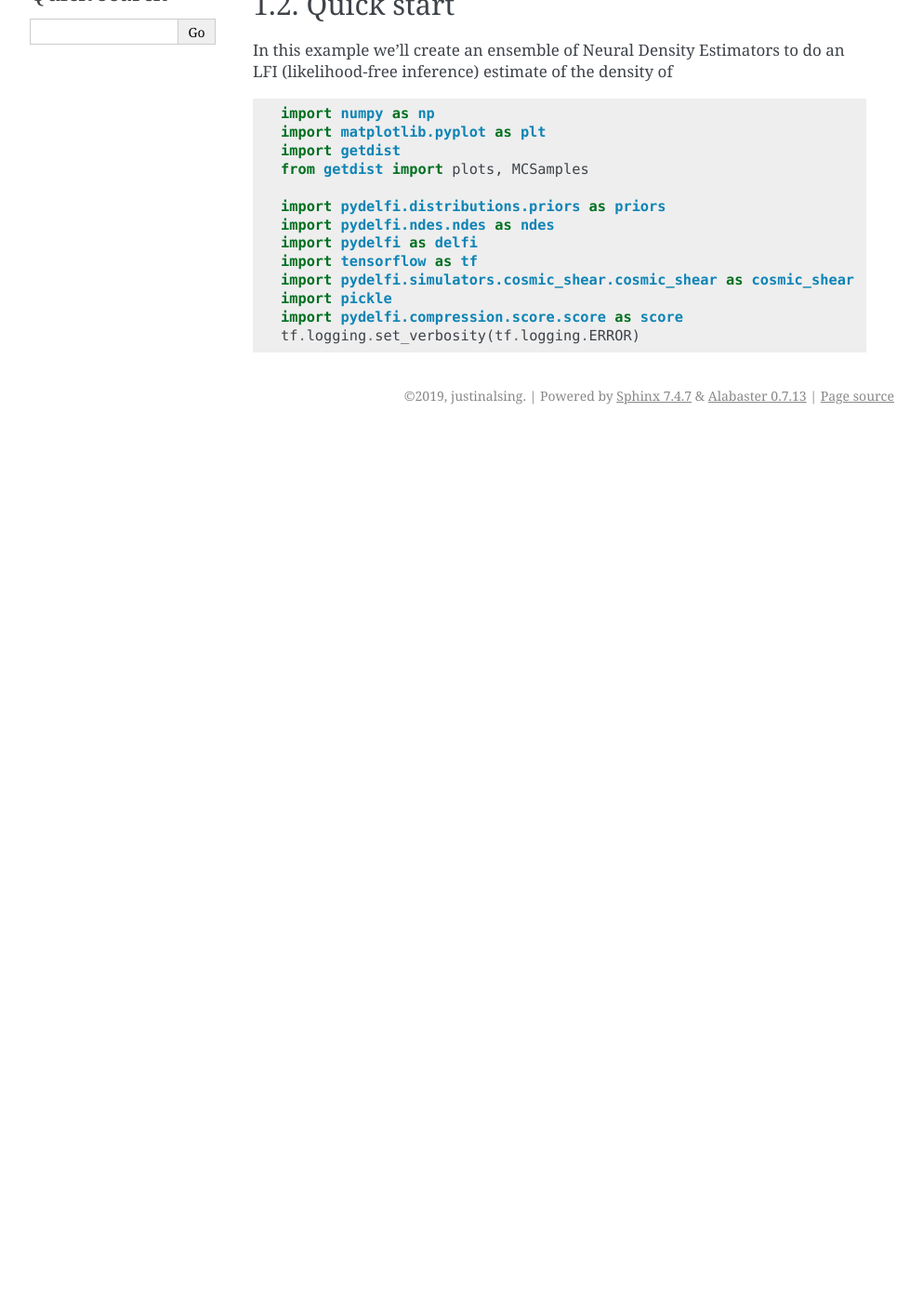
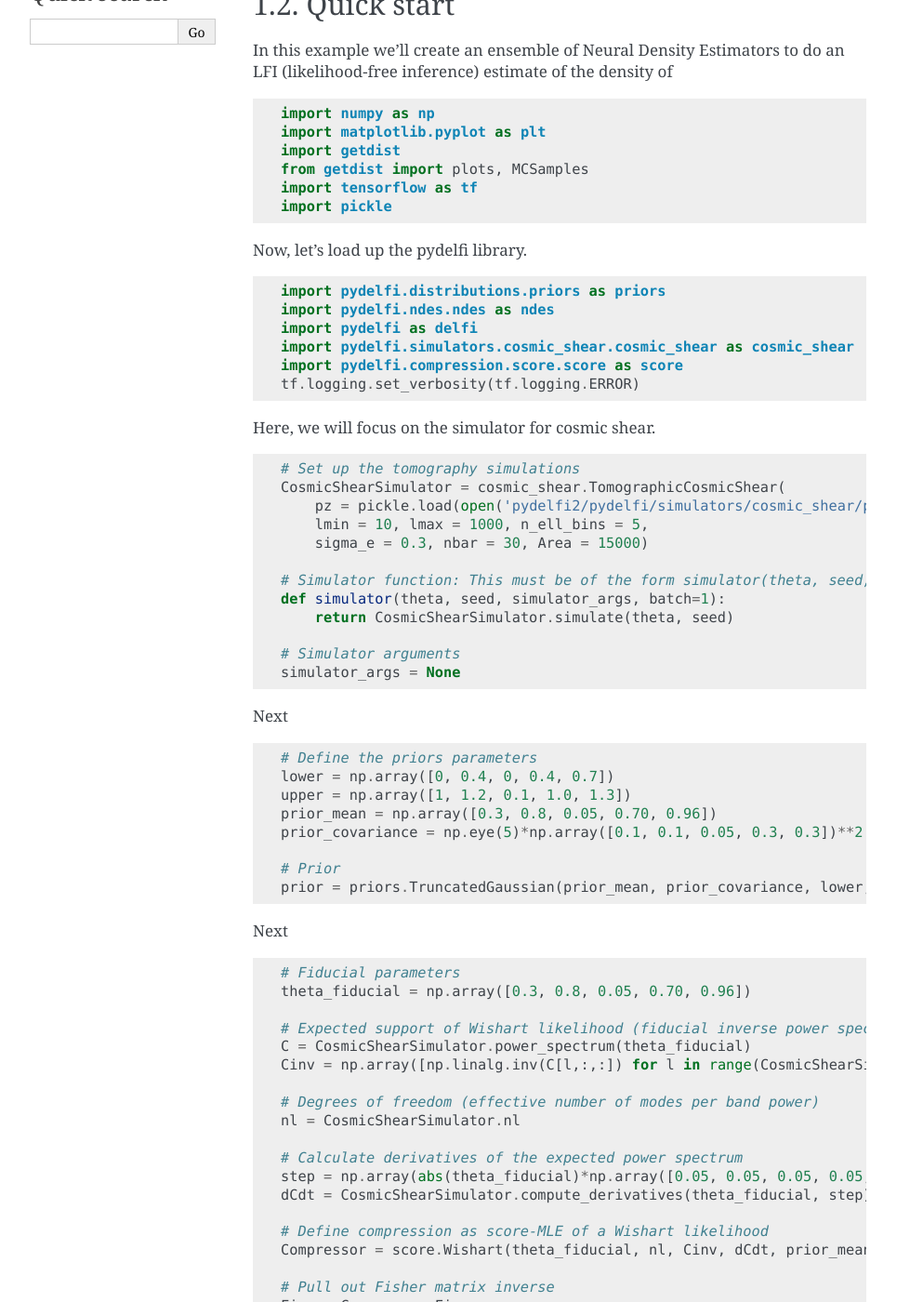
Before and after one commit to justinalsing/pydelfi, a Sphinx documentation site: the page built from docs/source/intro.rst, in a window 1280 px wide and 1400 px high, scrolled down 270 px. Shown: the whole window at 93% size, without its empty margins (148-1141 px from the left). Built offline with Sphinx 7.4.7, drawn with Linux system fonts in a browser that asks for light colours; before the commit the page ends 900 px from its top, so only the background shows below that; some of the changed text lies outside the part shown.

Commit message:
Add to quick start tutorial
- Based on cosmic shear tutorial

```diff
--- a/docs/source/intro.rst
+++ b/docs/source/intro.rst
@@ -22,12 +22,123 @@ estimate of the density of
     import matplotlib.pyplot as plt
     import getdist
     from getdist import plots, MCSamples
+    import tensorflow as tf
+    import pickle
+
+
+Now, let's load up the pydelfi library.
+
+.. code:: python
 
     import pydelfi.distributions.priors as priors
     import pydelfi.ndes.ndes as ndes
     import pydelfi as delfi
-    import tensorflow as tf
     import pydelfi.simulators.cosmic_shear.cosmic_shear as cosmic_shear
-    import pickle
     import pydelfi.compression.score.score as score
     tf.logging.set_verbosity(tf.logging.ERROR)
+
+Here, we will focus on the simulator for cosmic shear.
+
+.. code:: python
+
+   # Set up the tomography simulations
+   CosmicShearSimulator = cosmic_shear.TomographicCosmicShear(
+       pz = pickle.load(open('pydelfi2/pydelfi/simulators/cosmic_shear/pz_5bin.pkl', 'rb')),
+       lmin = 10, lmax = 1000, n_ell_bins = 5,
+       sigma_e = 0.3, nbar = 30, Area = 15000)
+
+   # Simulator function: This must be of the form simulator(theta, seed, args) -> simulated data vector
+   def simulator(theta, seed, simulator_args, batch=1):
+       return CosmicShearSimulator.simulate(theta, seed)
+
+   # Simulator arguments
+   simulator_args = None
+
+Next
+
+.. code:: python
+
+   # Define the priors parameters
+   lower = np.array([0, 0.4, 0, 0.4, 0.7])
+   upper = np.array([1, 1.2, 0.1, 1.0, 1.3])
+   prior_mean = np.array([0.3, 0.8, 0.05, 0.70, 0.96])
+   prior_covariance = np.eye(5)*np.array([0.1, 0.1, 0.05, 0.3, 0.3])**2
+
+   # Prior
+   prior = priors.TruncatedGaussian(prior_mean, prior_covariance, lower, upper)
+
+Next
+
+.. code:: python
+
+   # Fiducial parameters
+   theta_fiducial = np.array([0.3, 0.8, 0.05, 0.70, 0.96])
+
+   # Expected support of Wishart likelihood (fiducial inverse power spectrum)
+   C = CosmicShearSimulator.power_spectrum(theta_fiducial)
+   Cinv = np.array([np.linalg.inv(C[l,:,:]) for l in range(CosmicShearSimulator.n_ell_bins)])
+
+   # Degrees of freedom (effective number of modes per band power)
+   nl = CosmicShearSimulator.nl
+
+   # Calculate derivatives of the expected power spectrum
+   step = np.array(abs(theta_fiducial)*np.array([0.05, 0.05, 0.05, 0.05, 0.05]))
+   dCdt = CosmicShearSimulator.compute_derivatives(theta_fiducial, step)
+
+   # Define compression as score-MLE of a Wishart likelihood
+   Compressor = score.Wishart(theta_fiducial, nl, Cinv, dCdt, prior_mean=prior_mean, prior_covariance=prior_covariance)
+
+   # Pull out Fisher matrix inverse
+   Finv = Compressor.Finv
+
+   # Compressor function: This must have the form compressor(data, args) -> compressed summaries (pseudoMLE)
+   def compressor(d, compressor_args):
+       return Compressor.scoreMLE(d)
+   compressor_args = None
+
+
+Next
+
+.. code:: python
+
+   seed = 0
+   data = simulator(theta_fiducial, seed, simulator_args)
+   compressed_data = compressor(data, compressor_args)
+
+Next
+
+.. code:: python
+
+	# Create an ensemble of NDEs
+   NDEs = [ndes.ConditionalMaskedAutoregressiveFlow(n_parameters=5, n_data=5, n_hiddens=[50,50], n_mades=5, act_fun=tf.tanh, index=0),
+	   ndes.MixtureDensityNetwork(n_parameters=5, n_data=5, n_components=1, n_hidden=[30,30], activations=[tf.tanh, tf.tanh], index=1),
+	   ndes.MixtureDensityNetwork(n_parameters=5, n_data=5, n_components=2, n_hidden=[30,30], activations=[tf.tanh, tf.tanh], index=2),
+	   ndes.MixtureDensityNetwork(n_parameters=5, n_data=5, n_components=3, n_hidden=[30,30], activations=[tf.tanh, tf.tanh], index=3),
+	   ndes.MixtureDensityNetwork(n_parameters=5, n_data=5, n_components=4, n_hidden=[30,30], activations=[tf.tanh, tf.tanh], index=4),
+	   ndes.MixtureDensityNetwork(n_parameters=5, n_data=5, n_components=5, n_hidden=[30,30], activations=[tf.tanh, tf.tanh], index=5)]
+
+   # Create the DELFI object
+   DelfiEnsemble = delfi.Delfi(compressed_data, prior, NDEs, Finv=Finv, theta_fiducial=theta_fiducial,
+			  param_limits = [lower, upper],
+			  param_names = ['\Omega_m', 'S_8', '\Omega_b', 'h', 'n_s'],
+			  results_dir = "pydelfi2/pydelfi/simulators/cosmic_shear/results/",
+			  input_normalization='fisher')
+
+Next
+
+.. code:: python
+
+   # Do the Fisher pre-training
+   DelfiEnsemble.fisher_pretraining()
+
+Next
+
+.. code:: python
+
+   # Initial samples, batch size for population samples, number of populations
+   n_initial = 200
+   n_batch = 200
+   n_populations = 39
+
+   # Do the SNL training
+   DelfiEnsemble.sequential_training(simulator, compressor, n_initial, n_batch, n_populations, patience=10, save_intermediate_posteriors=True)
```
